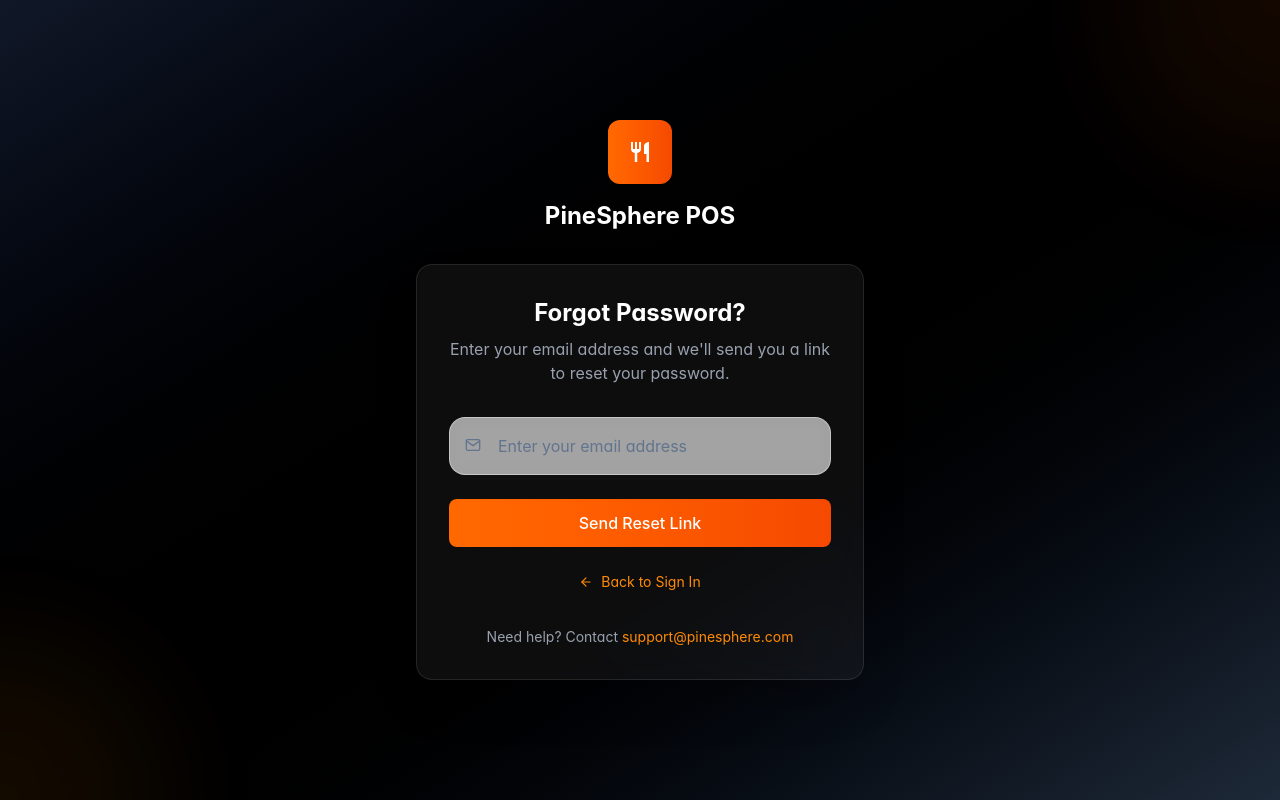
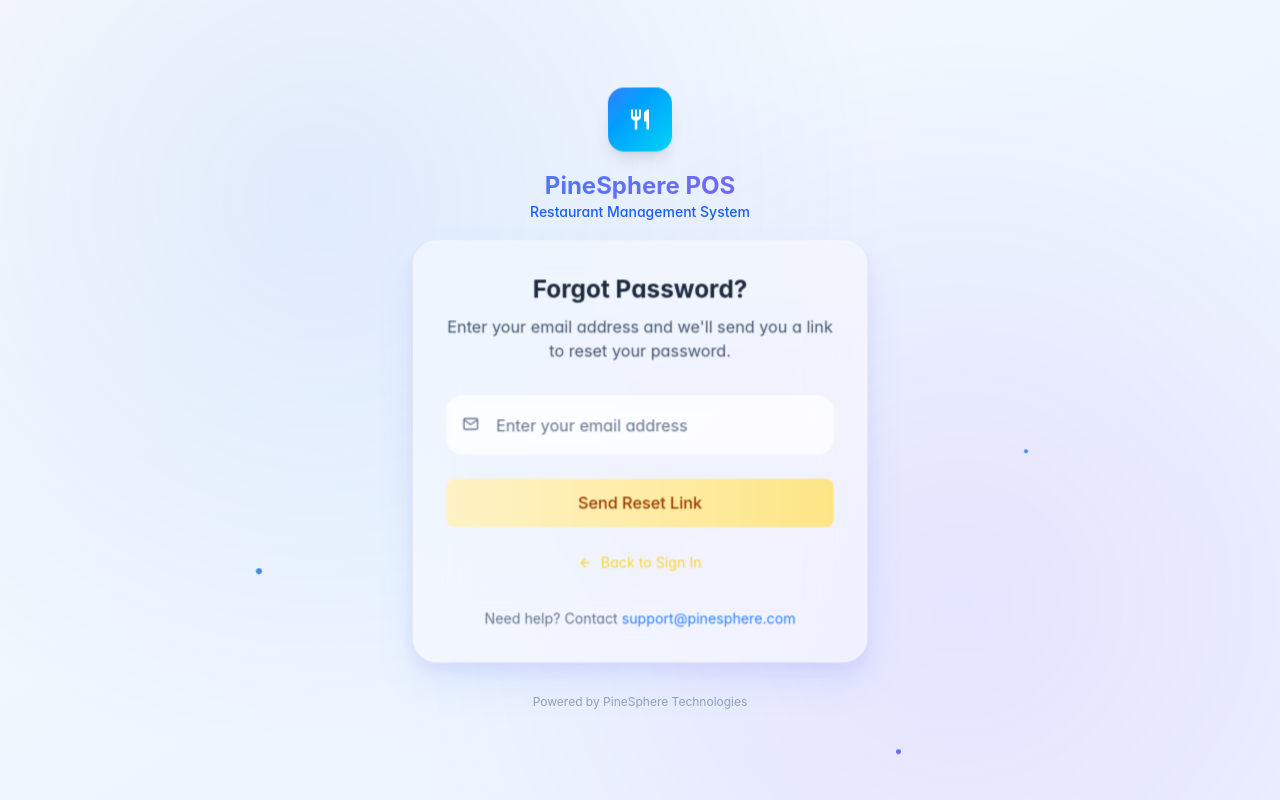
Before and after one commit to Sharwin-sriram/Pinesphere-POS-System, a Next.js app in the folder client/: page /forgot-password in a window 1280 px wide. Built offline with nearby package versions, Linux system fonts and the light colour scheme.

Commit message:
update:forgot pass _ux

```diff
--- a/client/app/components/ForgotPasswordForm.tsx
+++ b/client/app/components/ForgotPasswordForm.tsx
@@ -1,95 +1,59 @@
-'use client';
+"use client";
 
-import React, { useState } from 'react';
-import { motion } from 'framer-motion';
-import { FiMail, FiArrowLeft, FiCheck } from 'react-icons/fi';
-import { MdRestaurant } from 'react-icons/md';
-import InputField from './InputField';
-import Loader from './Loader';
+import React, { useState } from "react";
+import { motion } from "framer-motion";
+import { FiMail, FiArrowLeft, FiCheck } from "react-icons/fi";
+import { MdRestaurant } from "react-icons/md";
+import InputField from "./InputField";
+import Loader from "./Loader";
+import AuthCard from "./AuthCard";
 
 const ForgotPassword = () => {
-  const [email, setEmail] = useState('');
+  const [email, setEmail] = useState("");
   const [isLoading, setIsLoading] = useState(false);
   const [isEmailSent, setIsEmailSent] = useState(false);
-  const [error, setError] = useState('');
+  const [error, setError] = useState("");
 
-  const handleSubmit = async (e) => {
+  const handleSubmit = async (e: React.FormEvent<HTMLFormElement>) => {
     e.preventDefault();
 
     if (!email) {
-      setError('Email is required');
+      setError("Email is required");
       return;
     }
 
     if (!/\S+@\S+\.\S+/.test(email)) {
-      setError('Please enter a valid email address');
+      setError("Please enter a valid email address");
       return;
     }
 
     setIsLoading(true);
-    setError('');
+    setError("");
 
     try {
       // Simulate API call
-      await new Promise(resolve => setTimeout(resolve, 2000));
+      await new Promise((resolve) => setTimeout(resolve, 2000));
       setIsEmailSent(true);
     } catch (error) {
-      setError('Failed to send reset email. Please try again.');
+      setError("Failed to send reset email. Please try again.");
     } finally {
       setIsLoading(false);
     }
   };
 
-  const handleEmailChange = (e) => {
+  const handleEmailChange = (e: React.ChangeEvent<HTMLInputElement>) => {
     setEmail(e.target.value);
-    if (error) setError('');
+    if (error) setError("");
   };
 
   return (
-    <div className="min-h-screen bg-gradient-to-br from-gray-900 via-black to-gray-800 flex items-center justify-center p-4">
-      {/* Animated Background */}
-      <div className="absolute inset-0 overflow-hidden">
-        <div className="absolute -top-40 -right-40 w-80 h-80 bg-orange-500/10 rounded-full blur-3xl animate-pulse"></div>
-        <div className="absolute -bottom-40 -left-40 w-80 h-80 bg-orange-400/10 rounded-full blur-3xl animate-pulse delay-1000"></div>
-      </div>
-
-      <motion.div
-        initial={{ opacity: 0, y: 20 }}
-        animate={{ opacity: 1, y: 0 }}
-        transition={{ duration: 0.6 }}
-        className="w-full max-w-md relative z-10"
-      >
-        {/* Logo */}
-        <div className="text-center mb-8">
-          <motion.div
-            initial={{ scale: 0 }}
-            animate={{ scale: 1 }}
-            transition={{ delay: 0.2, type: "spring", stiffness: 200 }}
-            className="w-16 h-16 bg-gradient-to-r from-orange-500 to-orange-600 rounded-xl flex items-center justify-center mx-auto mb-4"
-          >
-            <MdRestaurant className="text-2xl text-white" />
-          </motion.div>
-          <h1 className="text-2xl font-bold text-white">PineSphere POS</h1>
-        </div>
-
-        {/* Form Card */}
-        <motion.div
-          initial={{ opacity: 0, y: 20 }}
-          animate={{ opacity: 1, y: 0 }}
-          transition={{ delay: 0.3 }}
-          className="bg-white/5 backdrop-blur-xl rounded-2xl p-8 shadow-2xl border border-white/10"
+    <>
+      <AuthCard
+        title="Forgot Password?"
+        subtitle="Enter your email address and we'll send you a link to reset your password."
       >
         {!isEmailSent ? (
           <>
-              {/* Header */}
-              <div className="text-center mb-8">
-                <h2 className="text-2xl font-bold text-white mb-2">Forgot Password?</h2>
-                <p className="text-gray-400">
-                  Enter your email address and we'll send you a link to reset your password.
-                </p>
-              </div>
-
-              {/* Form */}
             <form onSubmit={handleSubmit} className="space-y-6">
               <InputField
                 type="email"
@@ -101,27 +65,21 @@
                 error={error}
               />
 
-                {/* Submit Button */}
               <motion.button
                 type="submit"
                 disabled={isLoading}
                 whileHover={{ scale: 1.02 }}
                 whileTap={{ scale: 0.98 }}
-                  className="w-full bg-gradient-to-r from-orange-500 to-orange-600 text-white py-3 px-4 rounded-lg font-medium hover:from-orange-600 hover:to-orange-700 focus:outline-none focus:ring-2 focus:ring-orange-500 focus:ring-offset-2 focus:ring-offset-gray-900 transition-all duration-200 disabled:opacity-50 disabled:cursor-not-allowed flex items-center justify-center"
+                className="w-full bg-gradient-to-r from-amber-100 to-amber-200 text-amber-800 py-3 px-4 rounded-lg font-medium hover:from-amber-200 hover:to-amber-300 focus:outline-none focus:ring-2 focus:ring-amber-100 transition-all duration-200 disabled:opacity-50 disabled:cursor-not-allowed flex items-center justify-center"
               >
-                  {isLoading ? (
-                    <Loader />
-                  ) : (
-                    'Send Reset Link'
-                  )}
+                {isLoading ? <Loader /> : "Send Reset Link"}
               </motion.button>
             </form>
 
-              {/* Back to Login */}
             <div className="mt-6 text-center">
               <a
                 href="/login"
-                  className="inline-flex items-center text-orange-400 hover:text-orange-300 transition-colors text-sm"
+                className="inline-flex items-center text-amber-300 hover:text-amber-200 transition-colors text-sm"
               >
                 <FiArrowLeft className="mr-2" />
                 Back to Sign In
@@ -129,7 +87,6 @@
             </div>
           </>
         ) : (
-            /* Success State */
           <motion.div
             initial={{ opacity: 0, scale: 0.9 }}
             animate={{ opacity: 1, scale: 1 }}
@@ -145,8 +102,10 @@
               <FiCheck className="text-2xl text-white" />
             </motion.div>
 
-              <h2 className="text-2xl font-bold text-white mb-4">Check Your Email</h2>
-              <p className="text-gray-400 mb-6">
+            <h2 className="text-2xl font-bold text-slate-800 mb-4">
+              Check Your Email
+            </h2>
+            <p className="text-slate-600 mb-6">
               We've sent a password reset link to <br />
               <span className="text-orange-400 font-medium">{email}</span>
             </p>
@@ -155,18 +114,18 @@
               <motion.button
                 onClick={() => {
                   setIsEmailSent(false);
-                    setEmail('');
+                  setEmail("");
                 }}
                 whileHover={{ scale: 1.02 }}
                 whileTap={{ scale: 0.98 }}
-                  className="w-full bg-gray-700 hover:bg-gray-600 text-white py-3 px-4 rounded-lg font-medium transition-all duration-200"
+                className="w-full bg-gray-100 hover:bg-gray-200 text-slate-800 py-3 px-4 rounded-lg font-medium transition-all duration-200"
               >
                 Try Another Email
               </motion.button>
 
               <a
                 href="/login"
-                  className="inline-flex items-center text-orange-400 hover:text-orange-300 transition-colors text-sm"
+                className="inline-flex items-center text-amber-300 hover:text-amber-200 transition-colors text-sm"
               >
                 <FiArrowLeft className="mr-2" />
                 Back to Sign In
@@ -174,19 +133,8 @@
             </div>
           </motion.div>
         )}
-
-          {/* Footer */}
-          <div className="mt-8 text-center">
-            <p className="text-gray-400 text-sm">
-              Need help? Contact{' '}
-              <a href="mailto:support@pinesphere.com" className="text-orange-400 hover:text-orange-300">
-                support@pinesphere.com
-              </a>
-            </p>
-          </div>
-        </motion.div>
-      </motion.div>
-    </div>
+      </AuthCard>
+    </>
   );
 };
 
```
Lines whose indentation alone changed are shown as unchanged.
